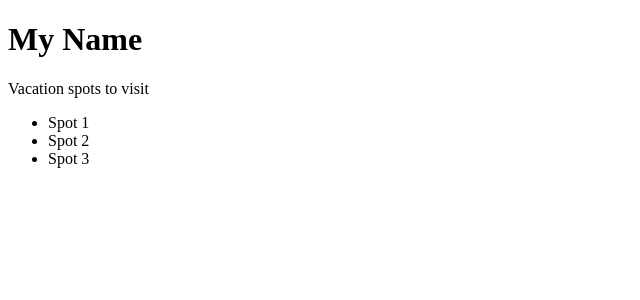
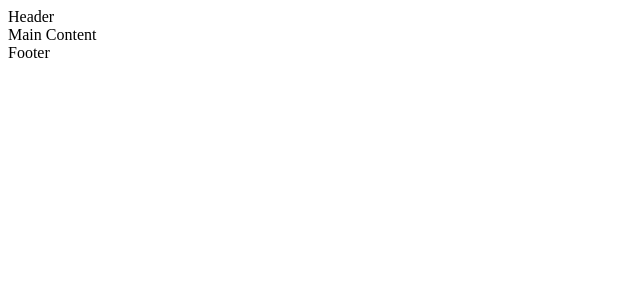
Before and after one commit to jweiser/react-tutorial, a React (Create React App) app in the folder app/: page / in a window 1280 px wide. Shown: the top 300 px of the page, without its empty margins (0-640 px from the left). Built offline with nearby package versions, Linux system fonts and the light colour scheme.

Commit message:
creates an App component using child components

```diff
--- /dev/null
+++ b/app/src/components/App.js
@@ -0,0 +1,17 @@
+import React from 'react';
+
+import Header from './Header';
+import MainContent from './MainContent';
+import Footer from './Footer';
+
+const App = function() {
+    return (
+        <div>
+            <Header />
+            <MainContent />
+            <Footer />
+        </div>
+    );
+}
+
+export default App;
--- /dev/null
+++ b/app/src/components/Footer.js
@@ -0,0 +1,9 @@
+import React from 'react';
+
+const Footer = function() {
+    return (
+        <footer>Footer</footer>
+    );
+}
+
+export default Footer;
--- /dev/null
+++ b/app/src/components/Header.js
@@ -0,0 +1,9 @@
+import React from 'react';
+
+const Header = function() {
+    return (
+        <header>Header</header>
+    );
+}
+
+export default Header;
--- /dev/null
+++ b/app/src/components/MainContent.js
@@ -0,0 +1,9 @@
+import React from 'react';
+
+const MainContent = function() {
+    return (
+        <main>Main Content</main>
+    );
+}
+
+export default MainContent;
--- a/app/src/components/MyInfo.js
+++ /dev/null
@@ -1,17 +0,0 @@
-import React from 'react';
-
-function MyInfo() {
-    return (
-        <div>
-            <h1>My Name</h1>
-            <p>Vacation spots to visit</p>
-            <ul>
-                <li>Spot 1</li>
-                <li>Spot 2</li>
-                <li>Spot 3</li>
-            </ul>
-        </div>
-    );
-}
-
-export default MyInfo;
--- a/app/src/index.js
+++ b/app/src/index.js
@@ -1,6 +1,6 @@
 import React from 'react';
 import ReactDOM from 'react-dom';
 
-import MyInfo from './components/MyInfo';
+import App from './components/App';
 
-ReactDOM.render(<MyInfo />, document.getElementById('root'));
+ReactDOM.render(<App />, document.getElementById('root'));
```
